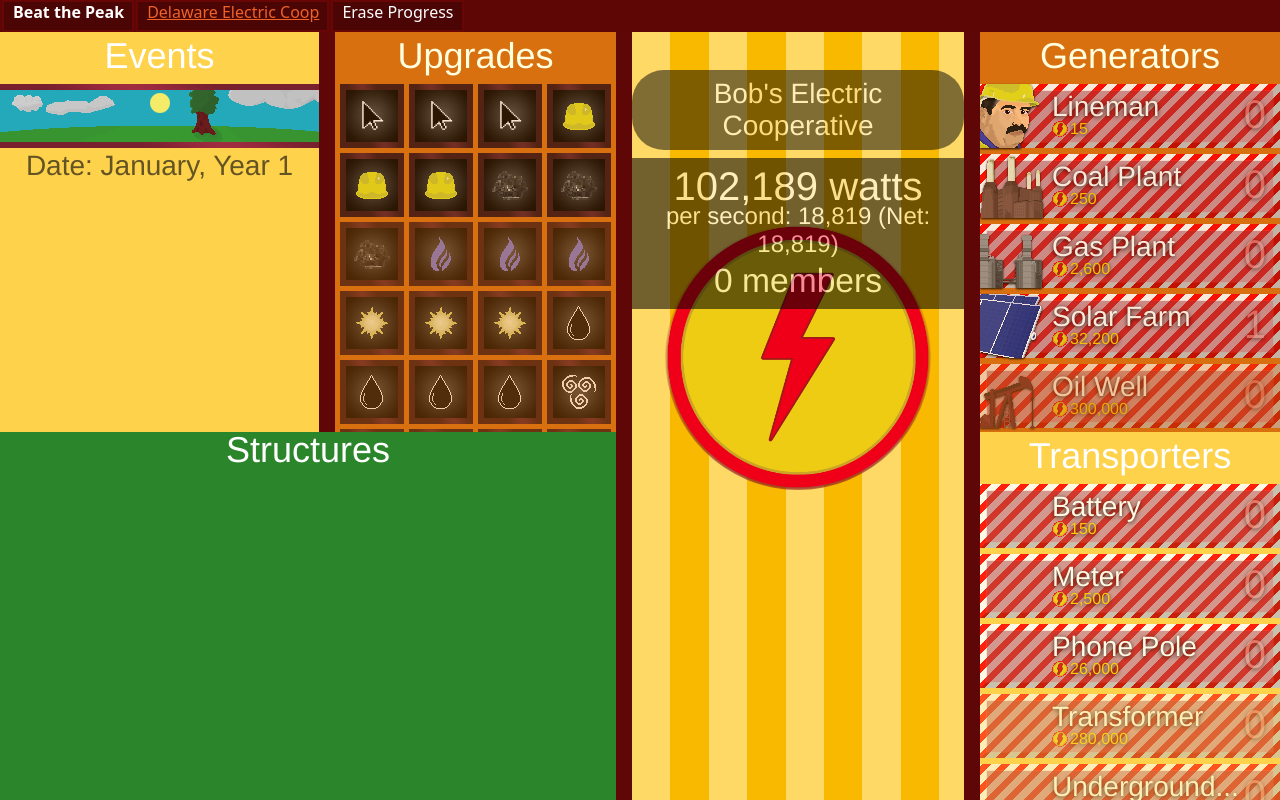
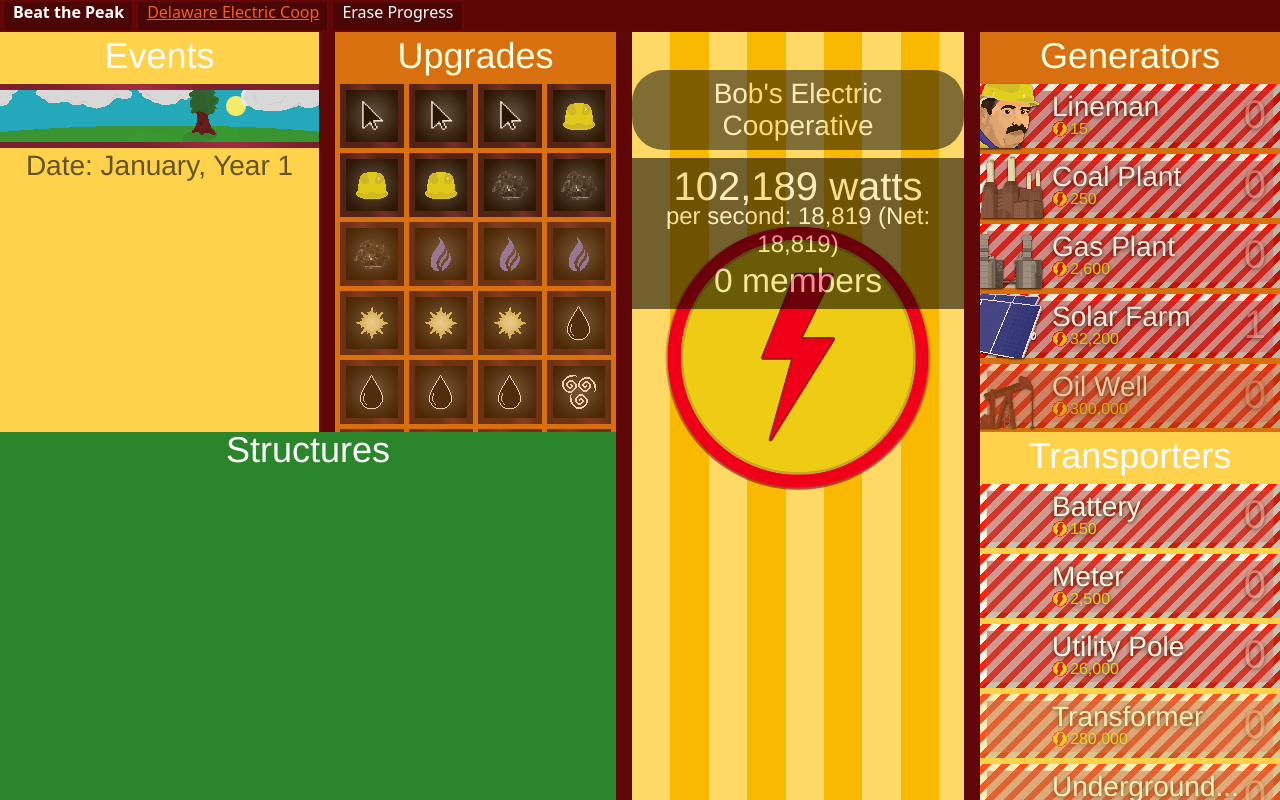
Before and after one commit to weldindunn/beat-the-peak, a React (Create React App) app: page / in a window 1280 px wide. Built offline with nearby package versions, Linux system fonts and the light colour scheme.

Commit message:
Added morning and evening scenery

```diff
--- a/src/App.tsx
+++ b/src/App.tsx
@@ -7,6 +7,10 @@ import { solarCurve } from './components/utilities/solarCurve';
 import { windCurve } from './components/utilities/windCurve';
 import { Upgrade } from "./interfaces/upgrade";
 import upgrades from "./data/upgrades.json";
+
+import morning from "./img/Day_Night_Cycle_Morning.png";
+import noon from "./img/Day_Night_Cycle_Noon.png";
+import evening from "./img/Day_Night_Cycle_Evening.png";
 
 const UPGRADES = upgrades.map((upgrade): Upgrade => ({...upgrade}));
 
@@ -19,6 +23,9 @@ function App() {
 
   //Player's name
   const [name, setName] = useState<string>("Bob");
+
+  //Event Scenery
+  const [scenery, setScenery] = useState<string>(morning);
 
   //The number of watts, watts generated per second, and surplus/debt of watts generated modified by those transported
   const [watts, setWatts] = useState<number>(0);
@@ -214,6 +221,7 @@ function App() {
   const [deltaTime, setDeltaTime] = useState(0);
 
   const [newSave, setNewSave] = useState(5000);
+  const [newScenery, setNewScenery] = useState(20000);
   const [newMonth, setNewMonth] = useState(60000);
   const [newYear, setNewYear] = useState(720000);
 
@@ -221,6 +229,18 @@ function App() {
     if (time > newSave) {
       setNewSave(time + 1000);
       save();
+    }
+
+    if (time > newScenery) {
+      setNewScenery(time + 20000);
+
+      if (time % 60000 > 40000) {
+        setScenery(evening);
+      } else if (time % 60000 > 20000) {
+        setScenery(noon);
+      } else {
+        setScenery(morning);
+      }
     }
 
     if (time > newMonth) {
@@ -744,6 +764,7 @@ function App() {
         wattsPerSec={wattsPerSec}
         netWattsPerSec={netWattsPerSec}
         members={members}
+        scenery={scenery}
         currentMonth={currentMonth}
         currentYear={currentYear}
         totalTransportation={totalTransportation}
--- a/src/components/viewEvents.tsx
+++ b/src/components/viewEvents.tsx
@@ -1,13 +1,14 @@
 import React from "react";
 import "./style/events.css";
-import noon from "../img/Day_Night_Cycle_Noon.png";
 
 export function ViewEvents({
     currentMonth,
-    currentYear
+    currentYear,
+    scenery
 } : {
     currentMonth: number;
     currentYear: number;
+    scenery: string;
 }): JSX.Element {
     const months = ["January", "February", "March", "April", "May", "June", "July", "August", "September", "October", "November", "December"];
 
@@ -18,7 +19,7 @@ export function ViewEvents({
             </div>
 
             <div className="scene">
-                <img src={noon} alt="Scenery" />
+                <img src={scenery} alt="Scenery" />
             </div>
 
             <div className="date">
--- a/src/components/viewHub.tsx
+++ b/src/components/viewHub.tsx
@@ -14,6 +14,7 @@ export function ViewHub({
     wattsPerSec,
     netWattsPerSec,
     members,
+    scenery,
     currentMonth,
     currentYear,
     totalTransportation,
@@ -88,6 +89,7 @@ export function ViewHub({
     wattsPerSec: number;
     netWattsPerSec: number;
     members: number;
+    scenery: string;
     currentMonth: number;
     currentYear: number;
     totalTransportation: number;
@@ -166,6 +168,7 @@ export function ViewHub({
                         <div className="events-column">
                             <div className="events">
                                 <ViewEvents
+                                    scenery={scenery}
                                     currentMonth={currentMonth}
                                     currentYear={currentYear}
                                 ></ViewEvents>
--- a/src/components/viewTransporters.tsx
+++ b/src/components/viewTransporters.tsx
@@ -93,7 +93,7 @@ export function ViewTransporters({
                 buyTransporter={buyTransporter}
             ></Transporter>
             <Transporter
-                name="Phone Pole"
+                name="Utility Pole"
                 watts={watts}
                 wattsPerSec={wattsPerSec}
                 netWattsPerSec={netWattsPerSec}
```
Also changed, not shown: src/img/Day_Night_Cycle_Evening.png (added), src/img/Day_Night_Cycle_Morning.png (added).
